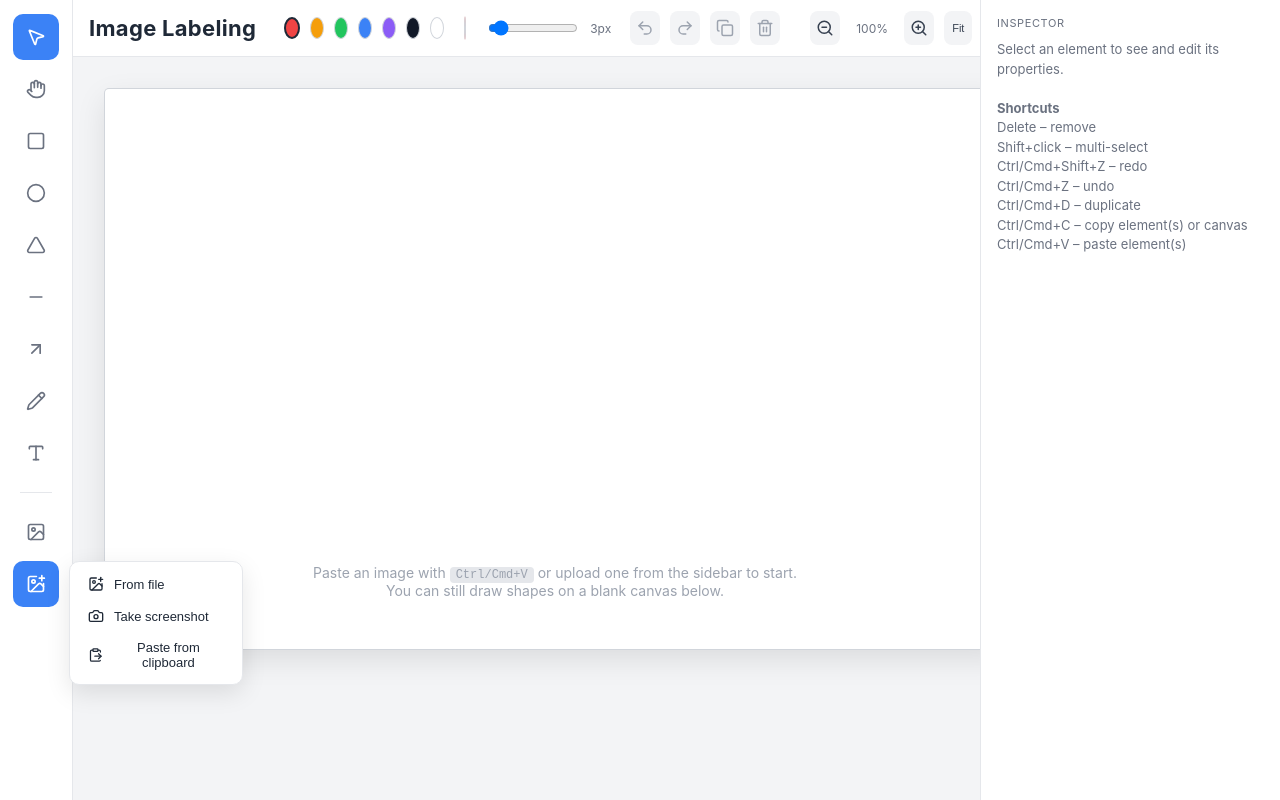
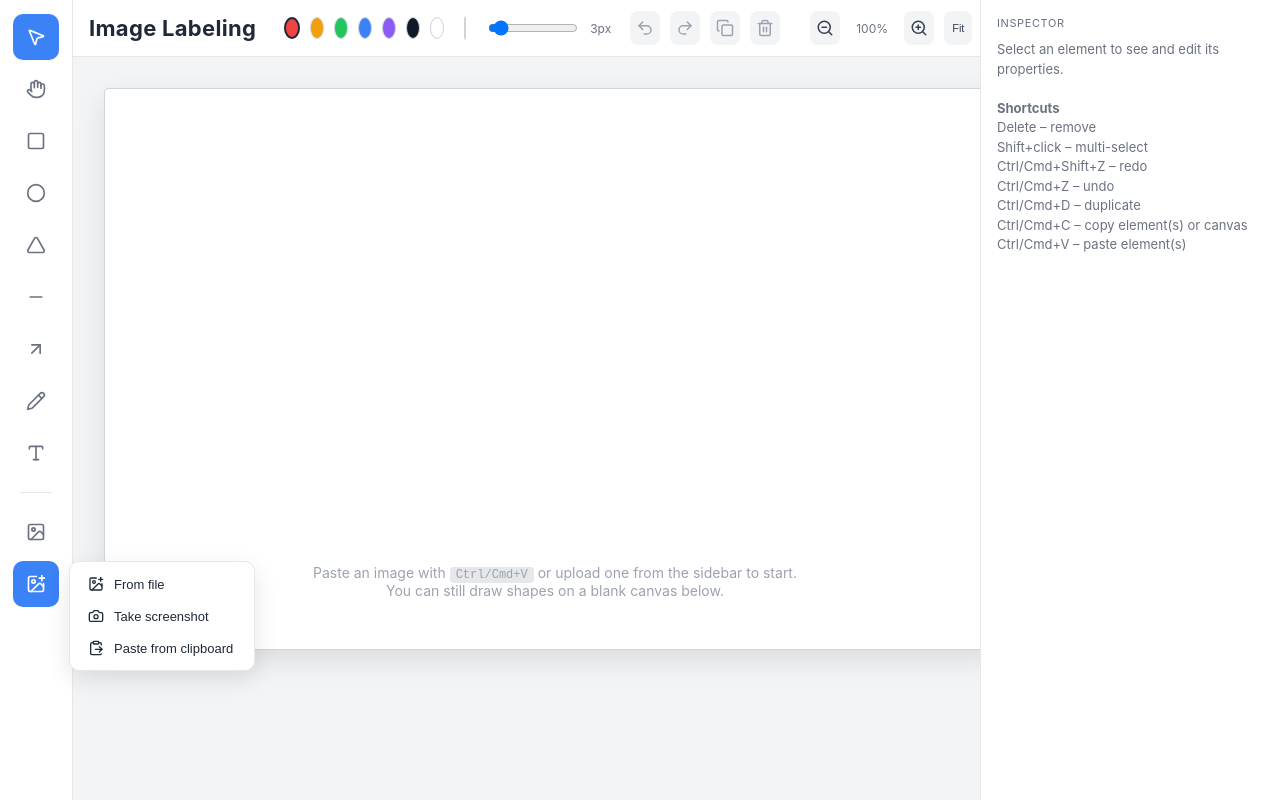
Before and after one commit to didi-stwn/image-labeling, a React (Create React App) app: page / in a window 1280 px wide. Both pictures are taken after a click on the button 36 px from the left and 584 px from the top of the page. Built offline with nearby package versions, Linux system fonts and the light colour scheme.

Commit message:
fix: popover width

```diff
--- a/src/components/Sidebar.js
+++ b/src/components/Sidebar.js
@@ -87,7 +87,7 @@ export default function Sidebar({
           <div style={{
             position: "absolute", left: 56, top: 0, background: "#ffffff",
             border: "1px solid #e5e7eb", borderRadius: 10, padding: 6,
-            boxShadow: "0 8px 24px rgba(0,0,0,.1)", zIndex: 100, minWidth: 160,
+            boxShadow: "0 8px 24px rgba(0,0,0,.1)", zIndex: 100, minWidth: 172,
           }}>
             <button onClick={() => { overlayFileInputRef.current?.click(); setShowImagePopover(false); }}
               style={{
```
